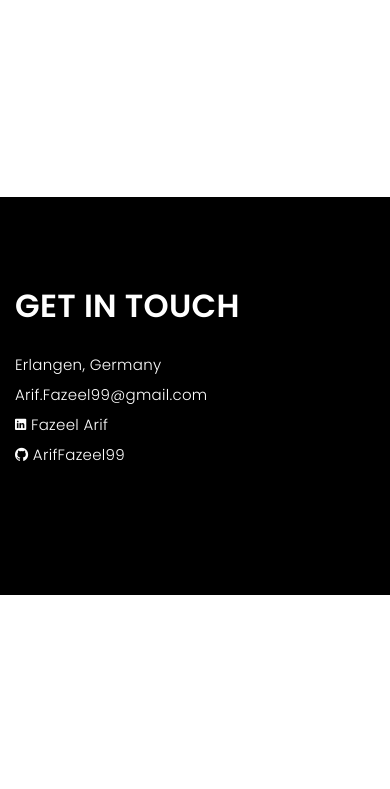
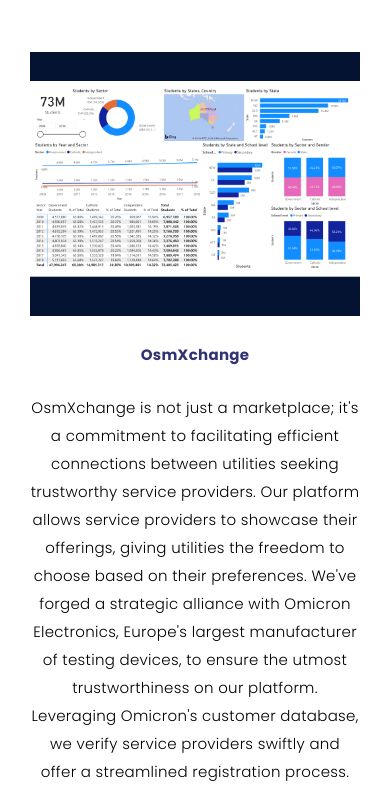
Before and after one commit to Ariffazeel99/fazeelarif.github.io, a plain HTML site: page index.html in a window 390 px wide. Shown: the part 5868-6657 px from the top of the page. Before the commit the page ends 6463 px from the top, so only its background shows below. Drawn offline with nearby package versions, Linux system fonts and the light colour scheme; files whose address does not match are found by name; a web font is replaced by a local one.

Commit message:
new project omicron
Co-Authored-By: Ghulam Mustafa <gm070797@gmail.com>

```diff
--- a/index.html
+++ b/index.html
@@ -573,6 +573,17 @@
                         </a>
                      </div>
 
+                     <!-- omicron-->
+                     <div class="col-lg-4 col-md-6 portfolio-thumbnail all da">
+                        <a class="popup-img" href="images/portfolio/2.png">
+                           <img src="images/portfolio/2.png" alt="img">
+                           <p style="color: #323372;font-weight:400;"><b>OsmXchange</b></p>
+                           <p style="color:black">
+                              OsmXchange is not just a marketplace; it's a commitment to facilitating efficient connections between utilities seeking trustworthy service providers. Our platform allows service providers to showcase their offerings, giving utilities the freedom to choose based on their preferences. We've forged a strategic alliance with Omicron Electronics, Europe's largest manufacturer of testing devices, to ensure the utmost trustworthiness on our platform. Leveraging Omicron's customer database, we verify service providers swiftly and offer a streamlined registration process.
+                           </p>
+                        </a>
+                     </div>
+
 
                   </div>
                </div>
```
